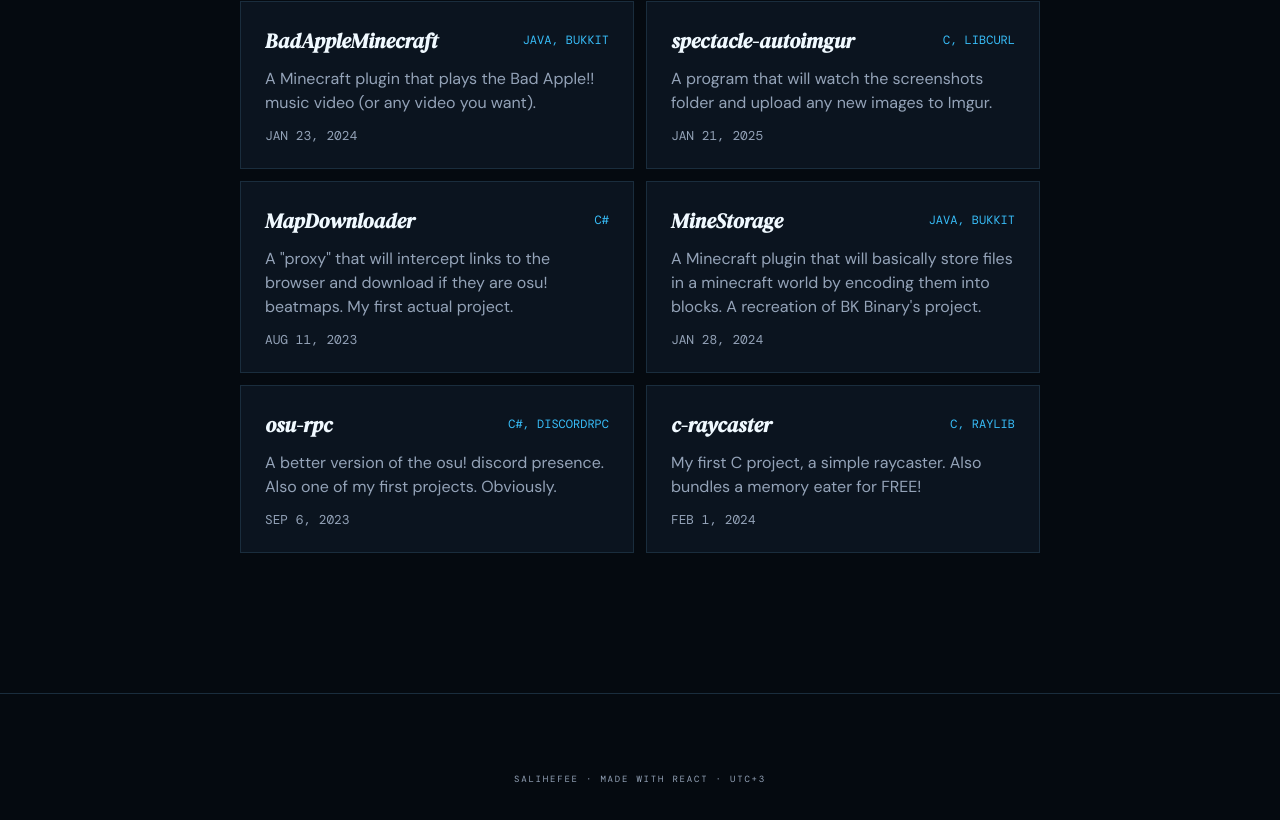
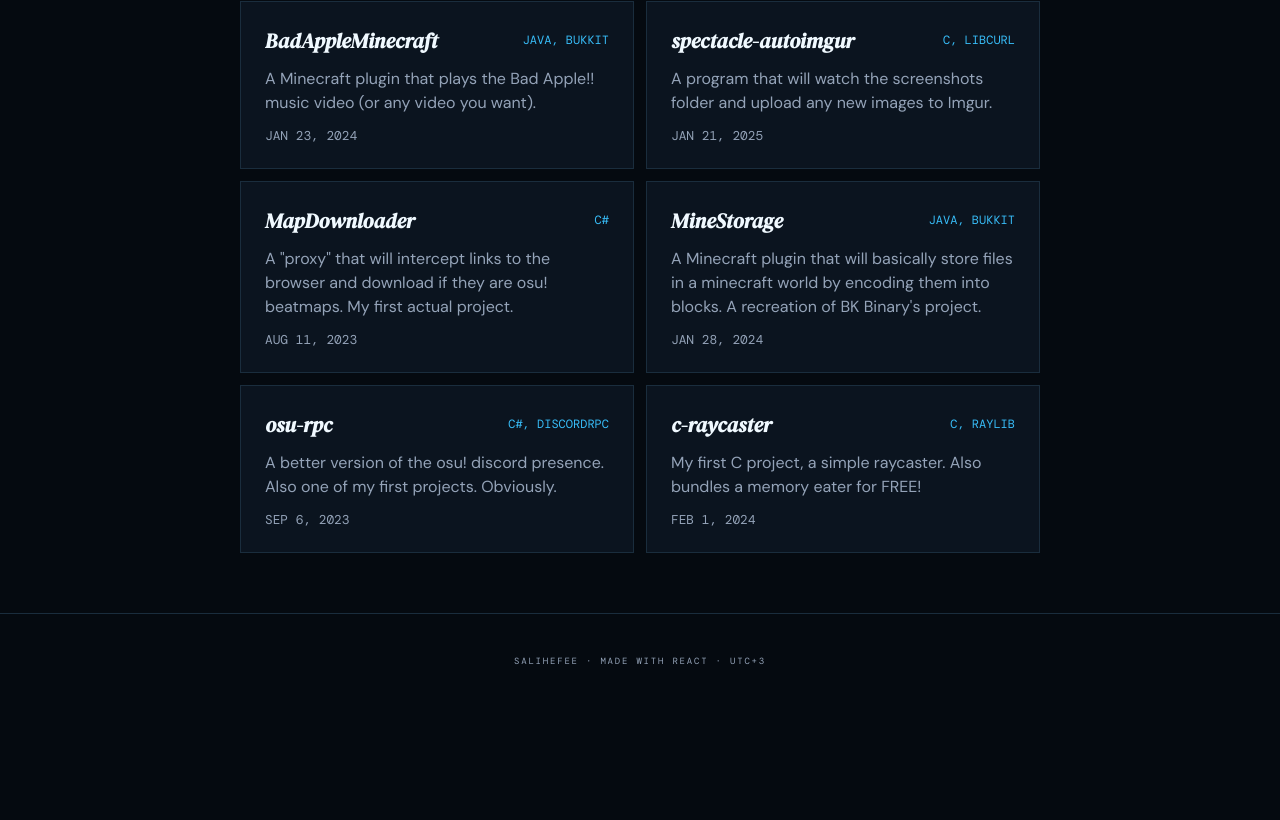
Before and after one commit to salihefee/salihefee-v2, a React (Vite) app: page / in a window 1280 px wide. Shown: the part 848-1668 px from the top of the page. After the commit the page ends 1556 px from the top, so only its background shows below. Built offline with nearby package versions, Linux system fonts and the light colour scheme; a web font is replaced by a local one.

Commit message:
adjust footer spacings

```diff
--- a/src/App.css
+++ b/src/App.css
@@ -1,7 +1,7 @@
 .container {
   max-width: 800px;
   margin: 0 auto;
-  padding: 140px 24px;
+  padding: 140px 24px 60px;
 }
 
 .eyebrow {
@@ -37,7 +37,7 @@
 }
 
 footer {
-  padding: 70px 36px;
+  padding: 32px 36px;
   text-align: center;
   border-top: 1px solid var(--border);
 }
```
